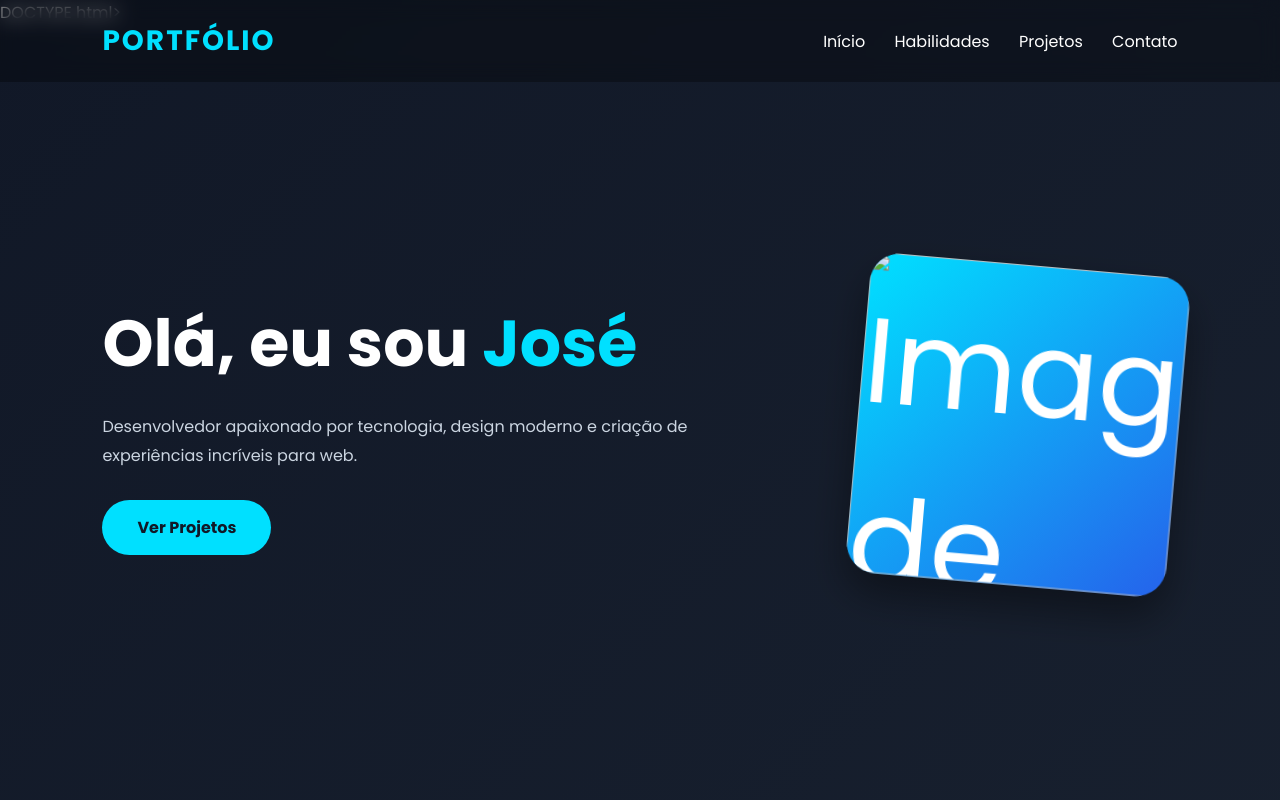
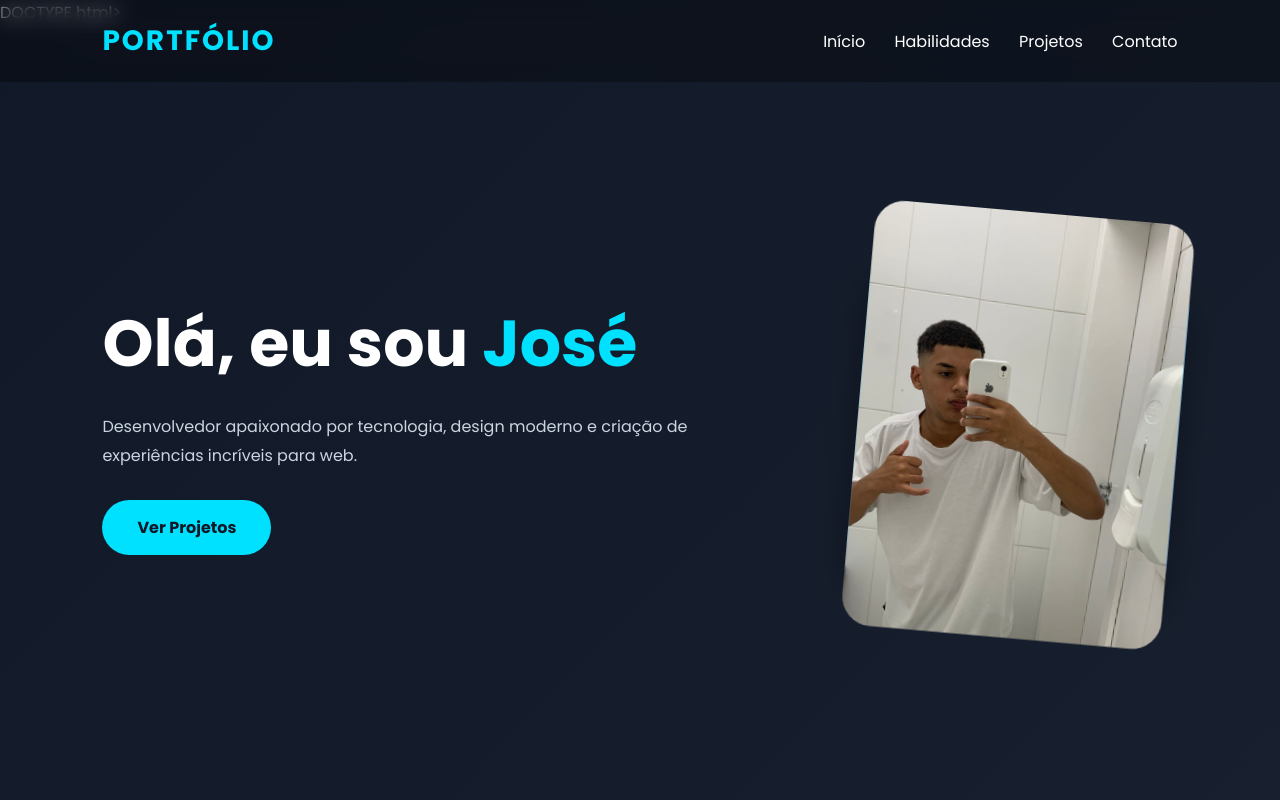
Before and after one commit to fneto7822-prog/ProzPortfolioRamires, a plain HTML site: page index.html in a window 1280 px wide. Shown: the top 800 px of the page. Drawn offline with Linux system fonts and the light colour scheme.

Commit message:
Fix HTML structure and update content

```diff
--- a/index.html
+++ b/index.html
@@ -38,7 +38,7 @@ DOCTYPE html>
       <a href="#projects" class="btn">Ver Projetos</a>
     </div>
     <div class="hero-image reveal">
-      <img src="/pastas/fotos/imageeu.png" alt="Imagem de destaque">
+      <img src="fotos/imageeu.png" alt="Imagem de destaque">
 
   </div>
   </section>
```
